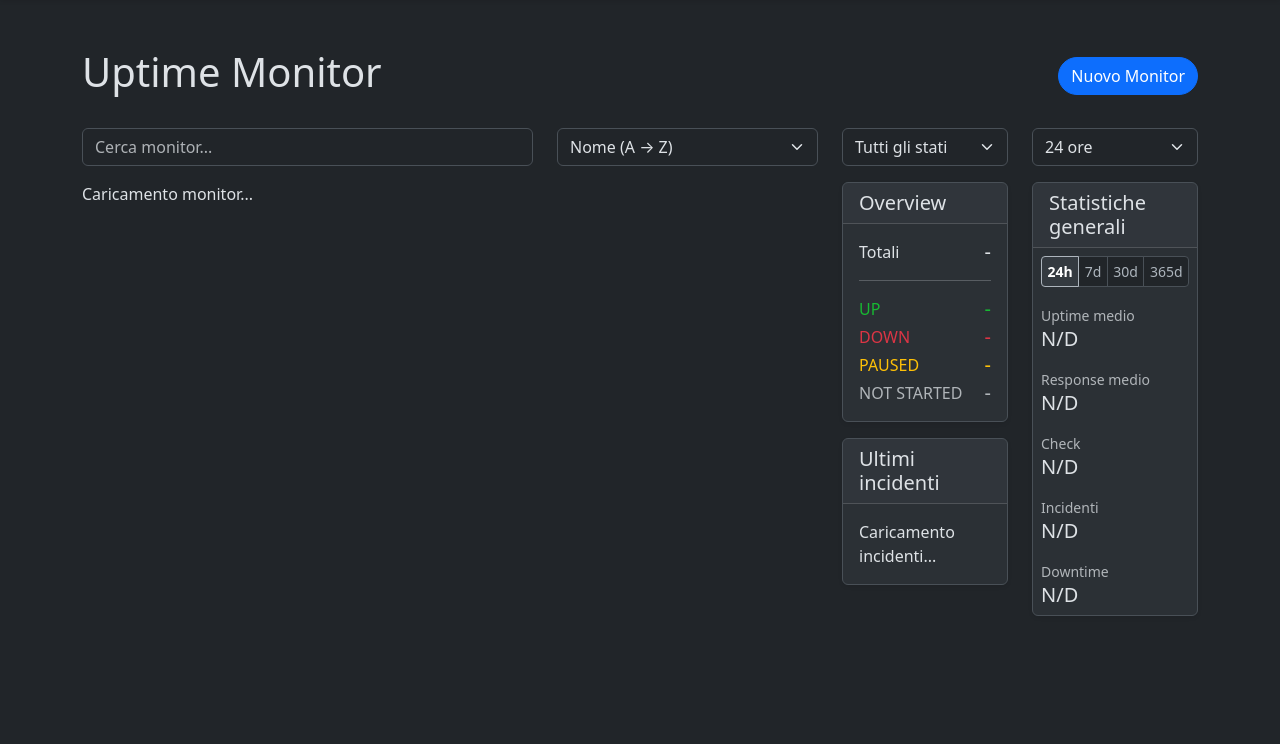
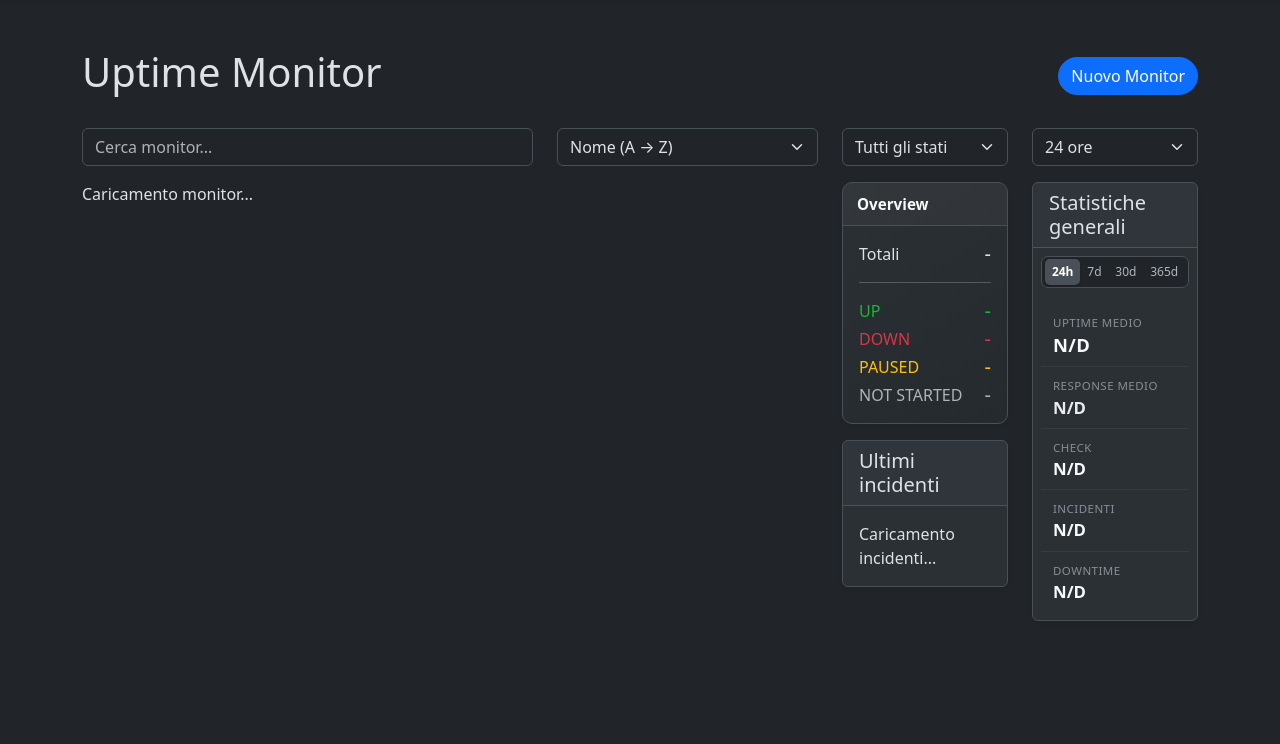
Before and after one commit to projectsrl-git/uptime-monitor, a Django app: page / in a window 1280 px wide. Shown: the part 57-801 px from the top of the page. Run offline with Django 5.2, Linux system fonts and the light colour scheme; data that the repository does not hold is empty.

Commit message:
Enhance dashboard styling and functionality; add general statistics layout and update uptime display logic

```diff
--- a/frontend/static/css/style.css
+++ b/frontend/static/css/style.css
@@ -288,33 +288,143 @@ body.dashboard-page {
 /* STATISTICS BUTTONS */
 /**********************/
 
-.stats-period .btn {
-    background-color: #212529;
-    color: #adb5bd;
-    border-color: #495057;
-    transition:
-        background-color .15s ease,
-        border-color .15s ease;
-}
-
-.stats-period .btn:hover {
-    background-color: #343a40;
-    color: white;
-    border-color: #adb5bd;
-}
-
-.stats-period .btn.active {
-    color: white;
-    font-weight: 600;
-    background-color: #343a40;
-    border-color: #adb5bd;
-}
-
 .stats-period .btn:focus {
     box-shadow: none;
     outline: none;
 }
 
-.stats-period .btn:not(:first-child) {
+.stats-period .btn {
     margin-left: 1px;
+    margin-right: 1px;
 }
+
+/*****************/
+/* GENERAL STATS */
+/*****************/
+
+.general-statistics {
+    background:
+        linear-gradient(145deg,
+            #2b3035 0%,
+            #252a2e 100%);
+
+    border: 1px solid #495057;
+    border-radius: 10px;
+    overflow: hidden;
+}
+
+/* header */
+
+.general-statistics .card-header {
+    background: rgba(255, 255, 255, 0.035);
+    border-bottom: 1px solid #495057;
+    padding: 12px 14px;
+}
+
+.general-statistics .card-header h5 {
+    font-size: .95rem;
+    font-weight: 600;
+    color: #f8f9fa;
+}
+
+/* periodo */
+
+.stats-period {
+    padding: 2px;
+    background: #212529;
+    border: 1px solid #495057;
+    border-radius: 7px;
+}
+
+.stats-period .btn {
+    border: 0;
+    border-radius: 5px !important;
+    font-size: .75rem;
+    font-weight: 500;
+    color: #adb5bd;
+    background: transparent;
+    transition:
+        background-color .15s ease,
+        color .15s ease;
+}
+
+.stats-period .btn:hover {
+    background: #343a40;
+    color: #fff;
+}
+
+.stats-period .btn.active {
+    background: #495057;
+    color: #fff;
+    font-weight: 600;
+    box-shadow: 0 1px 3px rgba(0, 0, 0, .25);
+}
+
+/* singola statistica */
+
+.general-stat-item {
+    position: relative;
+    padding: 10px 4px 10px 12px;
+
+    transition:
+        background-color .15s ease,
+        padding-left .15s ease;
+}
+
+.general-stat-item:not(:last-child) {
+    border-bottom: 1px solid rgba(255, 255, 255, .06);
+}
+
+.general-stat-item small {
+    display: block;
+    margin-bottom: 3px;
+    color: #868e96 !important;
+    font-size: .72rem;
+    font-weight: 500;
+    text-transform: uppercase;
+    letter-spacing: .04em;
+}
+
+.general-stat-item h5 {
+    margin: 0;
+    color: #f8f9fa;
+    font-size: 1.05rem;
+    font-weight: 600;
+}
+
+/* valore principale */
+
+#stats-uptime {
+    font-size: 1.15rem;
+    font-weight: 700;
+    letter-spacing: .02em;
+
+    transition:
+        color .3s ease,
+        text-shadow .3s ease;
+}
+
+#stats-uptime.low {
+    color: #dc3545;
+    text-shadow:
+        0 0 5px rgba(220, 53, 69, .35),
+        0 0 12px rgba(220, 53, 69, .18);
+}
+
+#stats-uptime.medium {
+    color: #ffc107;
+    text-shadow:
+        0 0 5px rgba(255, 193, 7, .35),
+        0 0 12px rgba(255, 193, 7, .18);
+}
+
+#stats-uptime.high {
+    color: #17b932;
+    text-shadow:
+        0 0 5px rgba(23, 185, 50, .35),
+        0 0 12px rgba(23, 185, 50, .18);
+}
+
+#stats-response {
+    color: #e9ecef;
+}
--- a/frontend/templates/dashboard.html
+++ b/frontend/templates/dashboard.html
@@ -74,7 +74,7 @@ Dashboard
             <!-- overview + incidenti -->
             <div class="col-lg-2">
                 <!-- overview -->
-                <div class="card shadow-sm sticky-top" style="top:20px;">
+                <div class="card shadow-sm sticky-top general-statistics" style="top:20px;">
                     <div class="card-header">
                         <h5 class="mb-0">Overview</h5>
                     </div>
@@ -172,7 +172,7 @@ Dashboard
                         </div>
 
                         <!-- uptime -->
-                        <div class="mb-3">
+                        <div class="general-stat-item">
                             <small class="text-muted">
                                 Uptime medio
                             </small>
@@ -184,7 +184,7 @@ Dashboard
 
 
                         <!-- response -->
-                        <div class="mb-3">
+                        <div class="general-stat-item">
                             <small class="text-muted">
                                 Response medio
                             </small>
@@ -196,7 +196,7 @@ Dashboard
 
 
                         <!-- check -->
-                        <div class="mb-3">
+                        <div class="general-stat-item">
                             <small class="text-muted">
                                 Check
                             </small>
@@ -208,7 +208,7 @@ Dashboard
 
 
                         <!-- incidenti -->
-                        <div class="mb-3">
+                        <div class="general-stat-item">
                             <small class="text-muted">
                                 Incidenti
                             </small>
@@ -220,7 +220,7 @@ Dashboard
 
 
                         <!-- downtime -->
-                        <div>
+                        <div class="general-stat-item">
                             <small class="text-muted">
                                 Downtime
                             </small>
```
Also changed, not shown: frontend/static/js/dashboard.js (+45 -9 lines).
